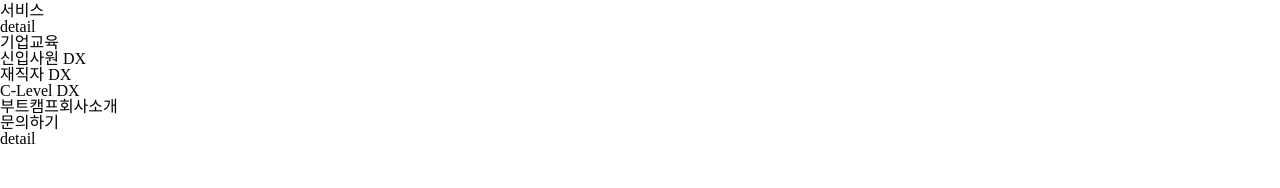
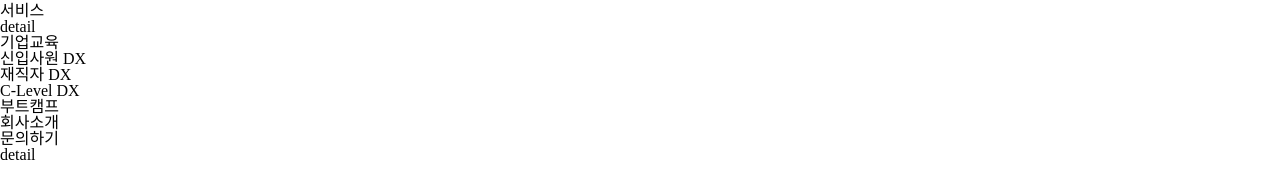
Before and after one commit to jh1109/gsc-app, a React (Create React App) app: page / in a window 1280 px wide. Shown: the part 376-564 px from the top of the page. Built offline with nearby package versions, Linux system fonts and the light colour scheme.

Commit message:
[chore] header list 마크업 추가

```diff
--- a/src/components/layout/Header.js
+++ b/src/components/layout/Header.js
@@ -21,8 +21,8 @@ const Header = () => {
                             <li>C-Level DX</li>
                         </ul>
                     </li>
-                    <Link to="/techfrontiers">부트캠프</Link>
-                    <Link to="/about">회사소개</Link>
+                    <li><Link to="/techfrontiers">부트캠프</Link></li>
+                    <li><Link to="/about">회사소개</Link></li>
                     <MainMenuList menu="문의하기" menudetail={["교육 문의하기", "대관 문의하기"]} />
                 </ul>
             </nav>
```
